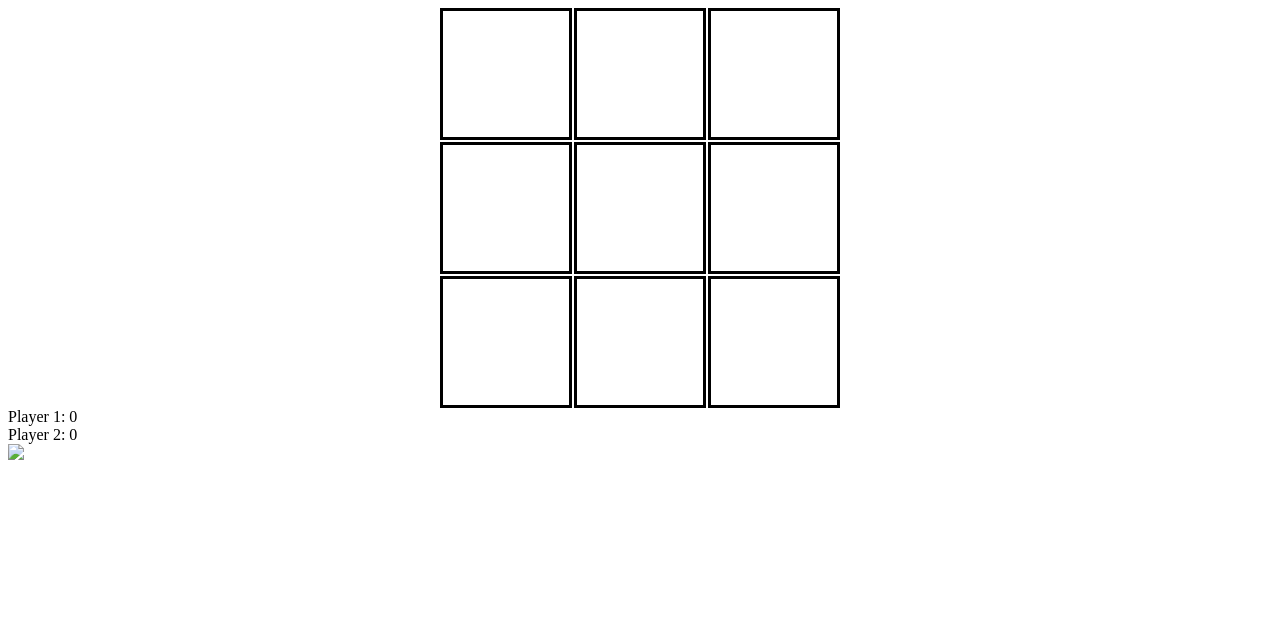
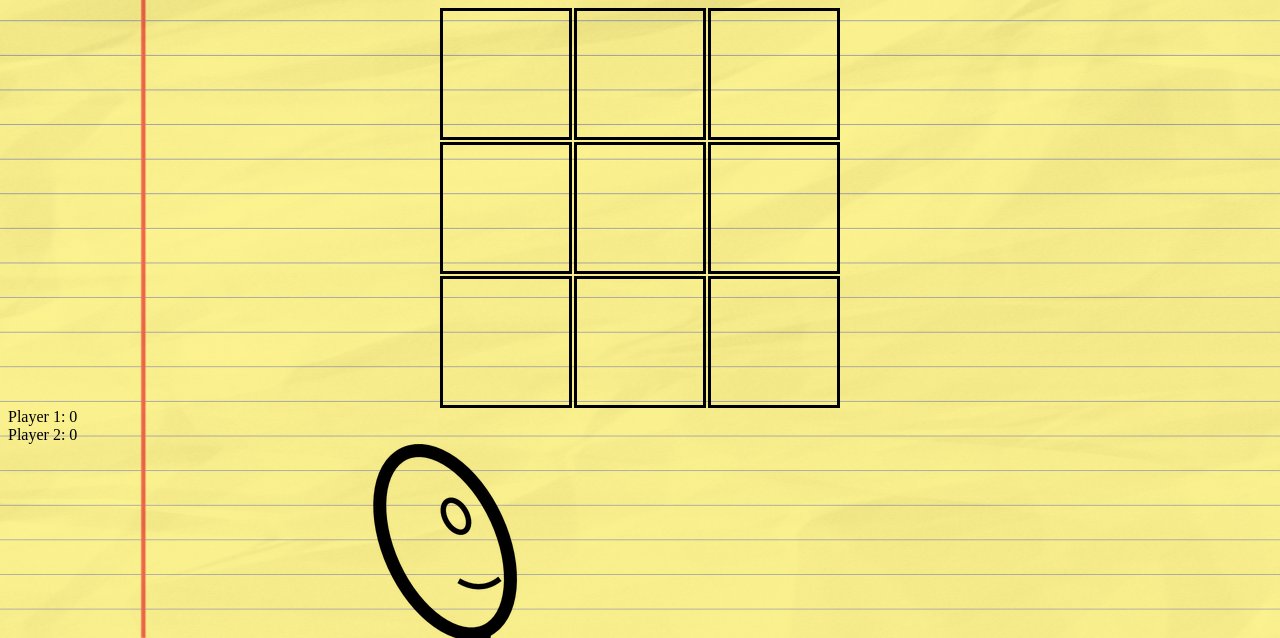
Before and after one commit to Antar-tica/tic-tac-toe, a plain HTML site: page index.html in a window 1280 px wide. Shown: the part 162-800 px from the top of the page. Drawn offline with Linux system fonts and the light colour scheme; the site is published under a folder, as on GitHub Pages, so addresses that start at the root find nothing.

Commit message:
fixed style links

```diff
--- a/index.html
+++ b/index.html
@@ -32,7 +32,7 @@
         <div>
             Player 2: <span id="player2Score">0</span>
         </div>
-        <img id="stickfigure1" src="/Images/stickfigure1.png" role="presentation">
+        <img id="stickfigure1" src="./Images/stickfigure1.png" role="presentation">
         </content>
     </main>
     <script src="./script.js"></script>
--- a/style.css
+++ b/style.css
@@ -1,5 +1,5 @@
 body {
-    background-image: url(/Images/Lined\ Paper\ Background\ Yellow\ lined\ paper\ by\ andie200.png);
+    background-image: url(./Images/Lined\ Paper\ Background\ Yellow\ lined\ paper\ by\ andie200.png);
     background-size: 900px 400px;
     max-width: inherit;
     background-attachment: fixed;
```
